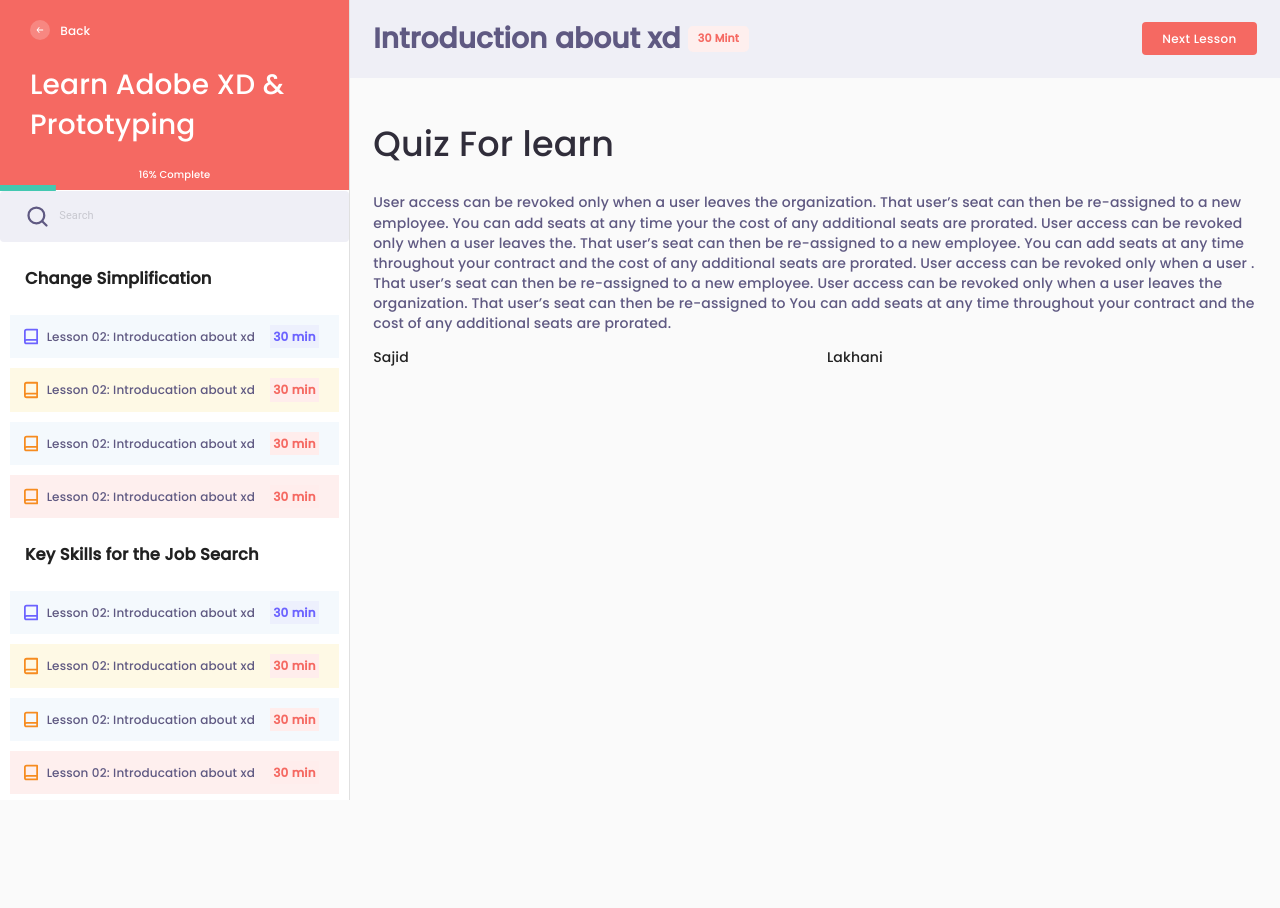
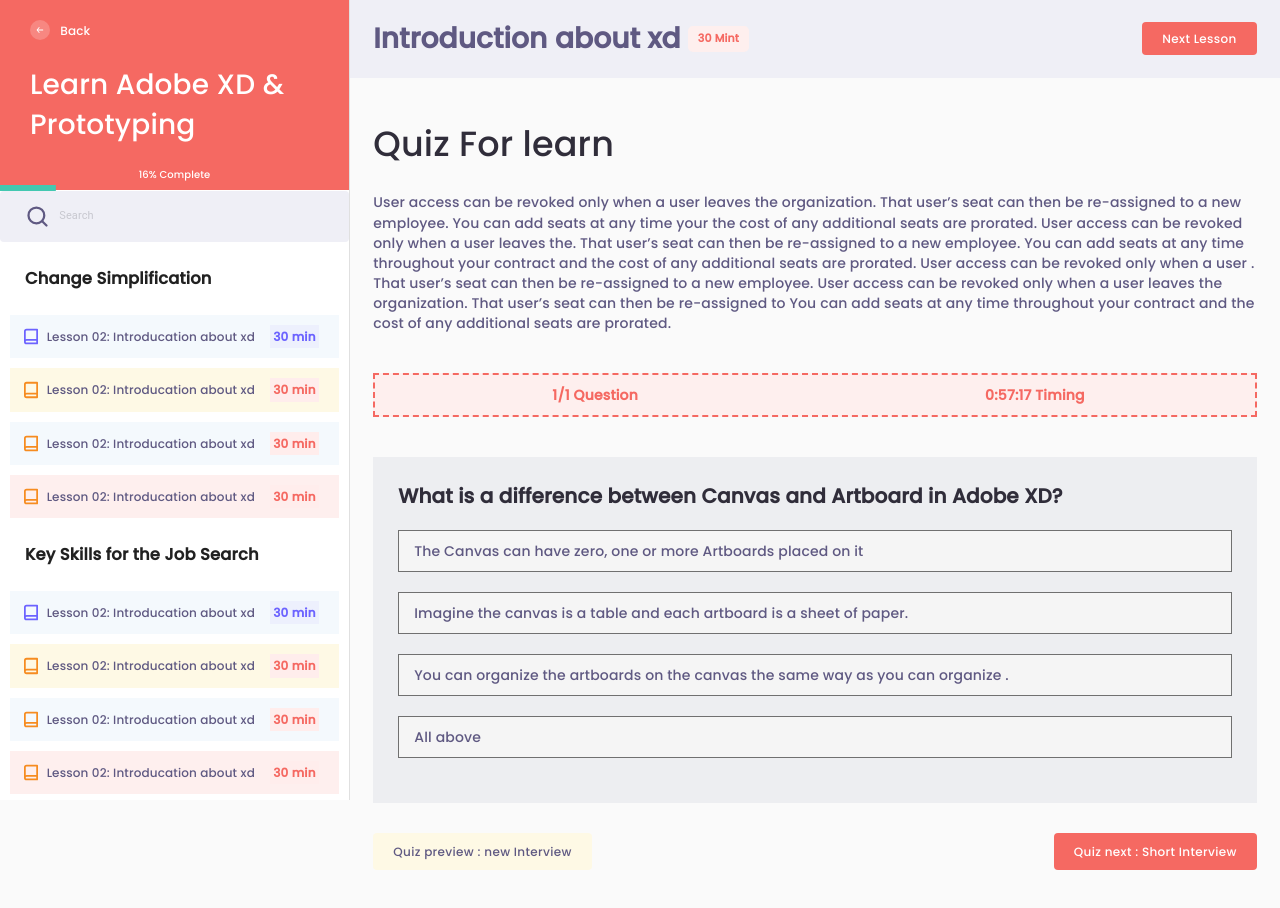
Before and after one commit to SajidLakhani/EaseFul-Lms, a React (Create React App) app in the folder easeful-lms/: page /coursequiz in a window 1280 px wide. Shown: the top 908 px of the page. Before the commit the page ends 800 px from the top, so only its background shows below. Built offline with nearby package versions, Linux system fonts and the light colour scheme.

Commit message:
For hosting

```diff
--- a/easeful-lms/src/components/CourseQuiz/QuizBottom.js
+++ b/easeful-lms/src/components/CourseQuiz/QuizBottom.js
@@ -1,29 +1,107 @@
-import { Grid, makeStyles } from '@material-ui/core'
+import { Button, Grid, makeStyles } from '@material-ui/core'
 import React from 'react'
 
 const useStyles = makeStyles((theme) => ({
     Main: {
         width: '95%',
         margin: '40px auto'
-    }
+    },
+    gridcontainer: {
+        border: '2px solid #F56962',
+        textAlign: 'center',
+        color: '#F56962',
+        margin: '40px 0px',
+        backgroundColor: '#FEEFEE',
+        borderStyle: 'dashed',
+        padding: '10px 0',
+        fontWeight: 'bold'
+    },
+
+    questionsDiv: {
+        backgroundColor: '#edeef1',
+        padding: '25px',
+    },
+    questionHead: {
+        color: '#302D3A',
+        fontWeight: 'bold',
+        margin: 'auto 0',
+        fontSize: '20px',
+    },
+    options: {
+        color: '#5F5982',
+        border: '1px solid #707070',
+        backgroundColor: '#f5f5f5',
+        padding: '10px 15px',
+        margin:'20px 0',
+        cursor:'pointer',
+        "&:hover": {
+            backgroundColor: '#F68C20',
+            color:'white'
+        },
+
+    },
+    buttondiv:{
+        margin:'30px 0',
+        display:'flex',
+        justifyContent:'space-between'
+    },
+    button: {
+        padding: '8px 20px',
+        color: "white",
+        margin: 'auto 0',
+        width: 'fit-content',
+        fontSize: "12px",
+        fontFamily: 'inherit',
+        textTransform: "unset",
+        backgroundColor: "#f56962",
+        "&:hover": {
+            backgroundColor: '#f56962',
+        },
+    },
 }))
 
 function QuizBottom() {
     const classes = useStyles();
+    const data = [
+        {
+            option: 'The Canvas can have zero, one or more Artboards placed on it'
+        },
+        {
+            option: 'Imagine the canvas is a table and each artboard is a sheet of paper. '
+        },
+        {
+            option: 'You can organize the artboards on the canvas the same way as you can organize .'
+        },
+        {
+            option: 'All above'
+        },
+
+    ]
     return (
         <div className={classes.Main}>
             <div>
                 <h1 style={{ color: '#302D3A', fontWeight: 'unset', fontSize: '35px' }}>Quiz For learn </h1>
                 <p style={{ color: '#5F5982' }}>User access can be revoked only when a user leaves the organization. That user’s seat can then be re-assigned to a new employee. You can add seats at any time your the cost of any additional seats are prorated. User access can be revoked only when a user leaves the. That user’s seat can then be re-assigned to a new employee. You can add seats at any time throughout your contract and the cost of any additional seats are prorated. User access can be revoked only when a user . That user’s seat can then be re-assigned to a new employee. User access can be revoked only when a user leaves the organization. That user’s seat can then be re-assigned to You can add seats at any time throughout your contract and the cost of any additional seats are prorated.</p>
             </div>
-            <Grid container spacing={3}>
-                <Grid item xs={6}>
-                    Sajid
-        </Grid>
-                <Grid item xs={6}>
-                    Lakhani
-        </Grid>
+            <Grid container className={classes.gridcontainer}>
+                <Grid className={classes.childgrid} item xs={6}>
+                    <p style={{ margin: '0' }}>1/1 Question</p>
+                </Grid>
+                <Grid className={classes.childgrid} item xs={6}>
+                    <p style={{ margin: '0' }}>0:57:17 Timing</p>
+                </Grid>
             </Grid>
+            <div className={classes.questionsDiv}>
+                <p className={classes.questionHead}>What is a difference between Canvas and Artboard in Adobe XD?</p>
+                {data.map((item) => (
+                    <p className={classes.options}>{item.option}</p>
+                ))}
+
+            </div>
+            <div className = {classes.buttondiv}>
+            <Button className={classes.button} style ={{backgroundColor:'rgb(254, 249, 229)', color:'#5F5982'}}>Quiz preview : new Interview</Button>
+            <Button className={classes.button} >Quiz next : Short Interview</Button>
+            </div>
         </div>
     )
 }
```
Also changed, not shown: 2 other files (tests, documents, lock files or other folders).
